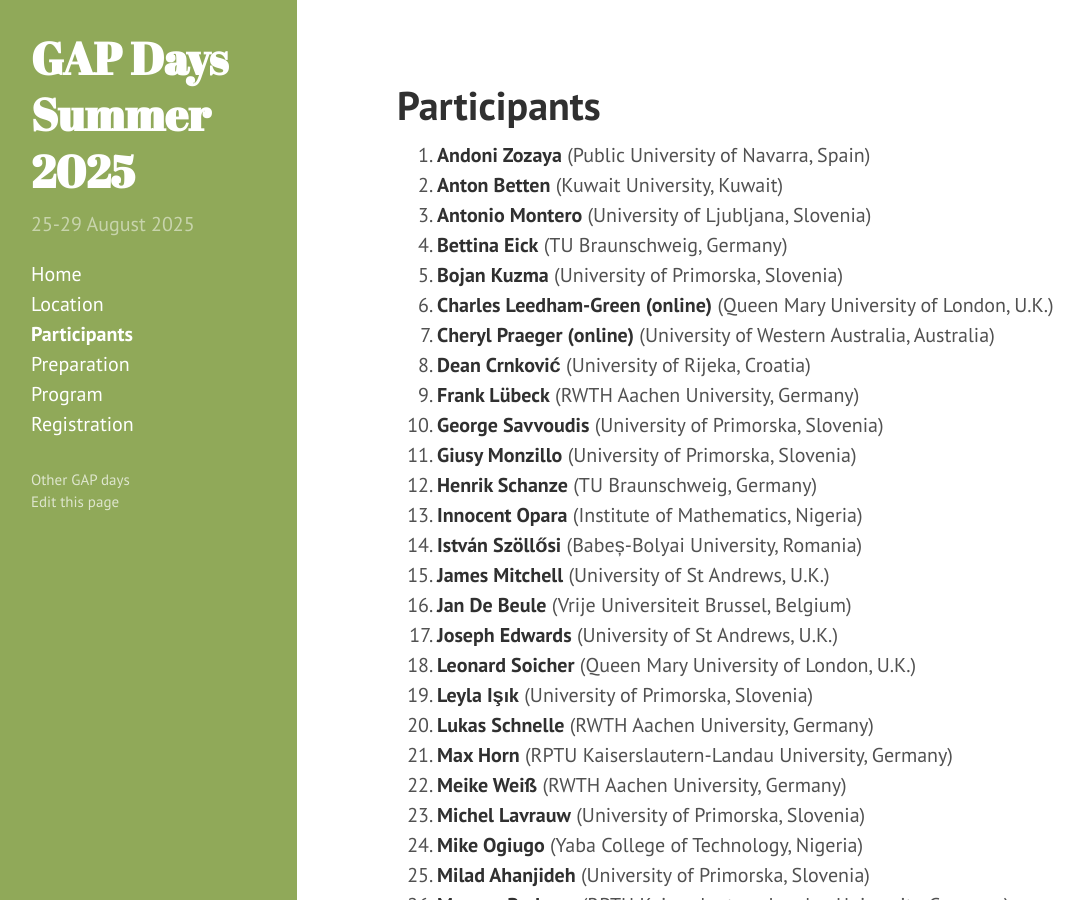
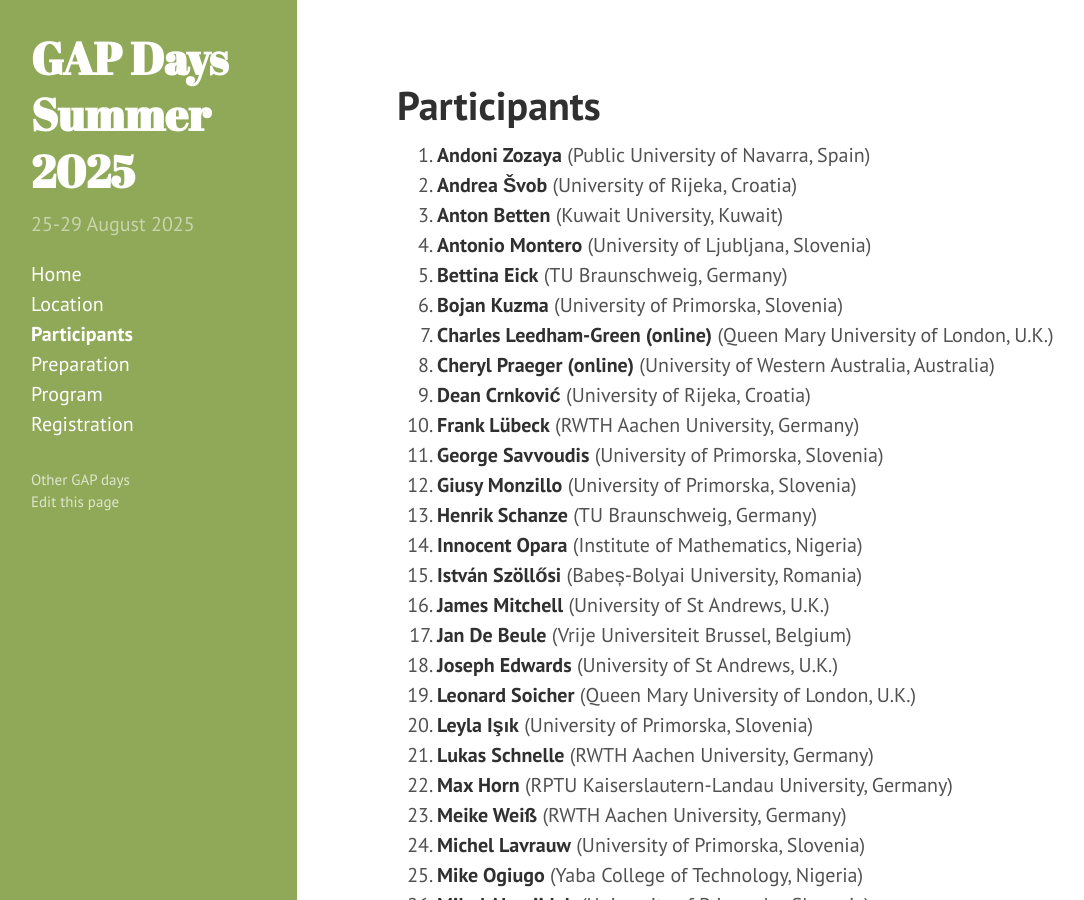
Before and after one commit to gapdays/gapdays2025-summer, a Jekyll site: the page built from participants.md, in a window 1280 px wide and 900 px high. Shown: the whole window, without its empty margins (3-1087 px from the left). Built offline with Jekyll 4.4.1, drawn with Linux system fonts in a browser that asks for light colours.

Commit message:
Update participants.md

```diff
--- a/participants.md
+++ b/participants.md
@@ -3,6 +3,7 @@ layout: page
 title: Participants
 participants:
   - {name: Andoni Zozaya, affiliation: "Public University of Navarra, Spain"}
+  - {name: Andrea Švob, affiliation: "University of Rijeka, Croatia"}
   - {name: Anton Betten, affiliation: "Kuwait University, Kuwait"}
   - {name: Antonio Montero, affiliation: "University of Ljubljana, Slovenia"}
   - {name: Bettina Eick, affiliation: "TU Braunschweig, Germany"}
```
